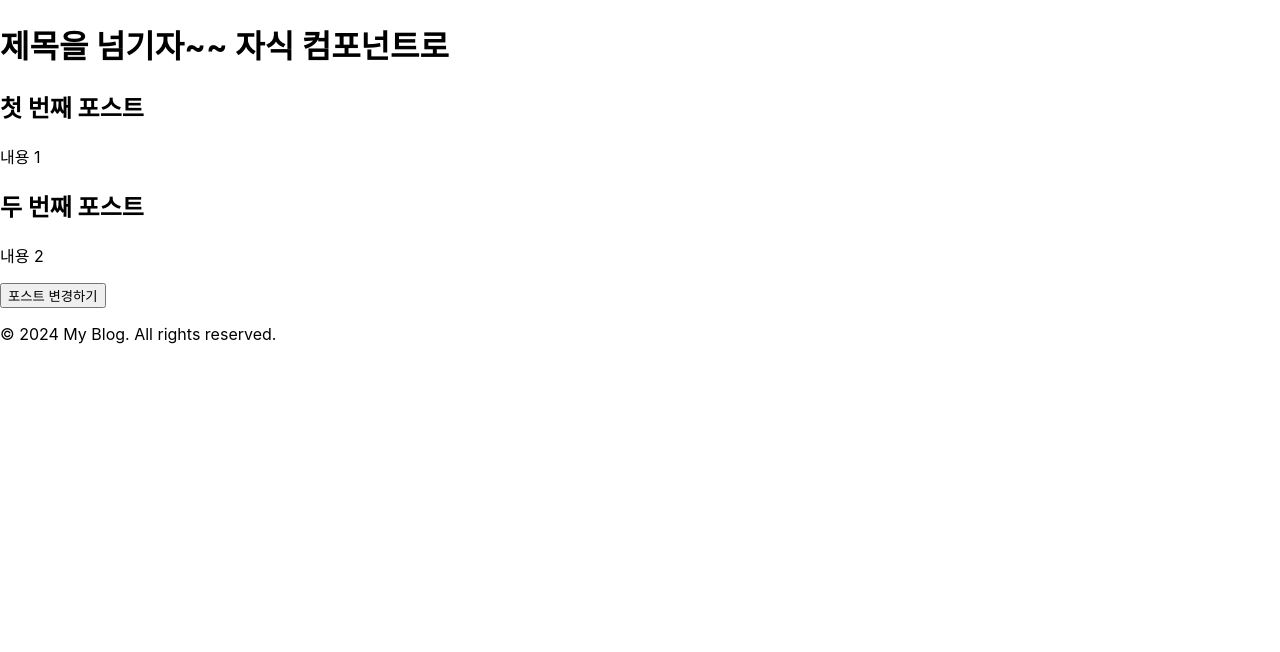
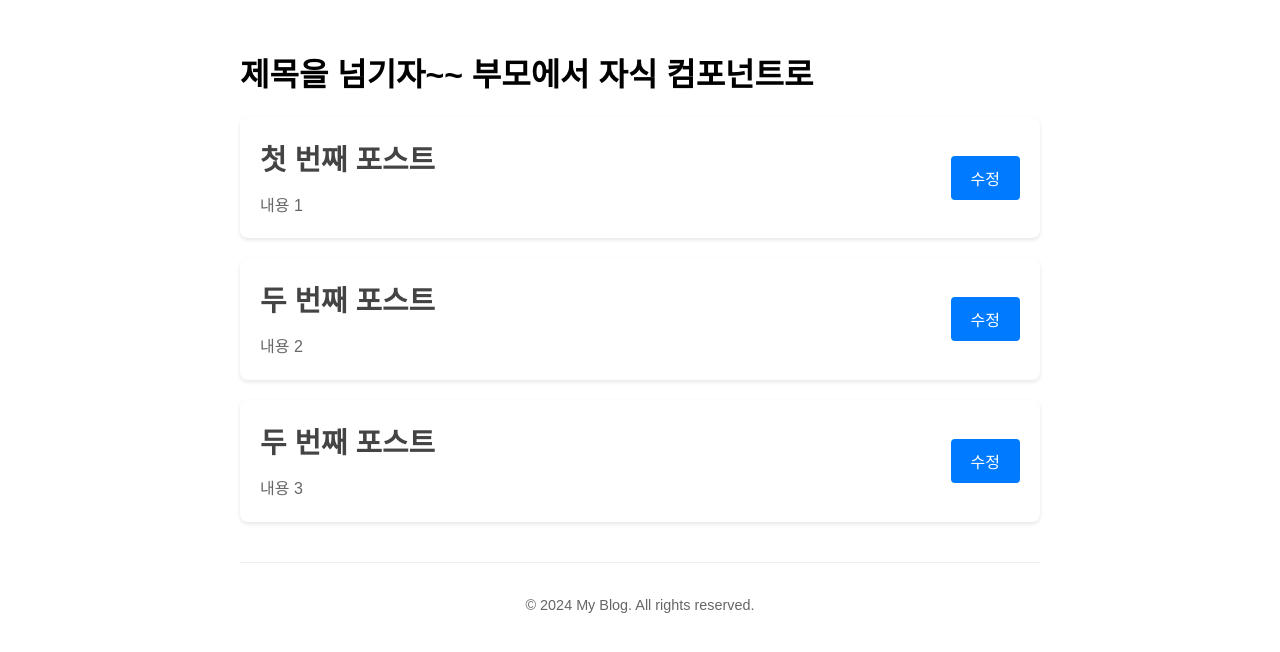
Before and after one commit to box3101/ReacyStudy-v2, a React (Create React App) app: page / in a window 1280 px wide. Shown: the top 652 px of the page. Built offline with nearby package versions, Linux system fonts and the light colour scheme.

Commit message:
card와 footer 컴포넌트로 나누기기

```diff
--- a/src/App.js
+++ b/src/App.js
@@ -2,25 +2,11 @@ import { useState } from "react";
 
 // import 다른파일에서 쓰인 컴포넌트 가져오기
 import Header from "./components/Header.jsx";
+import Card from "./components/Card.jsx";
+import Footer from "./components/Footer.jsx";
 
 // 컴포넌트는 대문자로
 function App() {
-
-  const post = [
-    { id: 1, title: "첫 번째 포스트", content: "내용 1" },
-    { id: 2, title: "두 번째 포스트", content: "내용 2" }
-  ];
-
-  // useState로 변환해보자.
-  /*
-    const posts = useState(post)
-    const postsCnt = posts[0];
-    const setPostsCnt = posts[1];
-    console.log(posts);
-  */
-
-  // es6  배열 구조 분해(Destructuring) 사용
-  const [posts,setPosts] = useState(post);
 
   // JSX를 사용한 UI 렌더링
   return (
@@ -28,29 +14,16 @@ function App() {
     <div className="blog-container">
       {/* 문자열 외 다른 데이터 전달 할때는 {} 사용 */}
       <Header
-        title="제목을 넘기자~~ 자식 컴포넌트로" // 문자열 prop 전달
+        title="제목을 넘기자~~ 부모에서 자식 컴포넌트로" // 문자열 prop 전달
       />
       {/* 메인 컨텐츠 영역 */}
       <main className="blog-content">
-        {
-          posts.map((post) => (
-            <article key={post.id} className="blog-post">
-              <h2>{post.title}</h2>
-              <p>{post.content}</p>
-            </article>
-          ))
-        }
-
-        <button onClick={()=>{
-          let postsCopy = [...posts];
-          postsCopy[0].title="참조형 타입 제목을 변경해보자"
-          setPosts(postsCopy)
-        }}>포스트 변경하기</button>
+        <section>
+          <Card />
+        </section>
       </main>
       {/* 푸터 컴포넌트 */}
-      <footer className="blog-footer">
-        <p>&copy; 2024 My Blog. All rights reserved.</p>
-      </footer>
+      <Footer />
     </div>
   );
 }
--- /dev/null
+++ b/src/components/Card.jsx
@@ -0,0 +1,24 @@
+function Card(props) {
+  const posts = [
+    { id: 1, title: "첫 번째 포스트", content: "내용 1" },
+    { id: 2, title: "두 번째 포스트", content: "내용 2" },
+    { id: 3, title: "두 번째 포스트", content: "내용 3" },
+  ];
+
+  return (
+    <>
+      {posts.map((post) => (
+        <article key={post.id} className="blog-post">
+          <div className="left">
+            <h2>{post.title}</h2>
+            <p>{post.content}</p>
+          </div>
+          <button>수정</button>
+        </article>
+      ))}
+    </>
+  )
+}
+
+// 다른 파일에서 Card 컴포넌트를 import 할 수 있도록 내보내기
+export default Card;
--- /dev/null
+++ b/src/components/Footer.jsx
@@ -0,0 +1,9 @@
+function Footer() {
+  return (
+    <footer className="blog-footer">
+      <p>&copy; 2024 My Blog. All rights reserved.</p>
+    </footer>
+  )
+}
+
+export default Footer;
--- a/src/index.css
+++ b/src/index.css
@@ -1,13 +1,98 @@
-body {
-  margin: 0;
-  font-family: -apple-system, BlinkMacSystemFont, 'Segoe UI', 'Roboto', 'Oxygen',
-    'Ubuntu', 'Cantarell', 'Fira Sans', 'Droid Sans', 'Helvetica Neue',
-    sans-serif;
-  -webkit-font-smoothing: antialiased;
-  -moz-osx-font-smoothing: grayscale;
+/* 전체 컨테이너 스타일 */
+.blog-container {
+  max-width: 800px;
+  margin: 0 auto;
+  padding: 20px;
+  font-family: Arial, sans-serif;
 }
 
-code {
-  font-family: source-code-pro, Menlo, Monaco, Consolas, 'Courier New',
-    monospace;
+/* 헤더 스타일 */
+.blog-header {
+  text-align: center;
+  padding: 20px 0;
+  margin-bottom: 30px;
+  border-bottom: 2px solid #eee;
 }
+
+.blog-header h1 {
+  color: #333;
+  font-size: 2.5rem;
+  margin: 0;
+}
+
+/* 메인 컨텐츠 영역 스타일 */
+.blog-content {
+  margin: 20px 0;
+}
+
+/* 개별 포스트 스타일 */
+.blog-post {
+  background-color: #fff;
+  border-radius: 8px;
+  padding: 20px;
+  margin-bottom: 20px;
+  box-shadow: 0 2px 4px rgba(0, 0, 0, 0.1);
+}
+
+.blog-post h2 {
+  color: #444;
+  margin-top: 0;
+  margin-bottom: 15px;
+  font-size: 1.8rem;
+}
+
+.blog-post p {
+  color: #666;
+  line-height: 1.6;
+  margin: 0;
+}
+
+/* 버튼 스타일 */
+button {
+  background-color: #007bff;
+  color: white;
+  border: none;
+  padding: 10px 20px;
+  border-radius: 4px;
+  cursor: pointer;
+  font-size: 1rem;
+  transition: background-color 0.3s ease;
+}
+
+button:hover {
+  background-color: #0056b3;
+}
+
+/* 푸터 스타일 */
+.blog-footer {
+  margin-top: 40px;
+  padding-top: 20px;
+  border-top: 1px solid #eee;
+  text-align: center;
+  color: #666;
+  font-size: 0.9rem;
+}
+
+/* 반응형 디자인 */
+@media (max-width: 768px) {
+  .blog-container {
+    padding: 10px;
+  }
+
+  .blog-header h1 {
+    font-size: 2rem;
+  }
+
+  .blog-post {
+    padding: 15px;
+  }
+
+  .blog-post h2 {
+    font-size: 1.5rem;
+  }
+}
+.blog-post{
+  display: flex;
+  align-items: center;
+  justify-content: space-between;
+}
```
Also changed, not shown: 1 other file (tests, documents, lock files or other folders).
